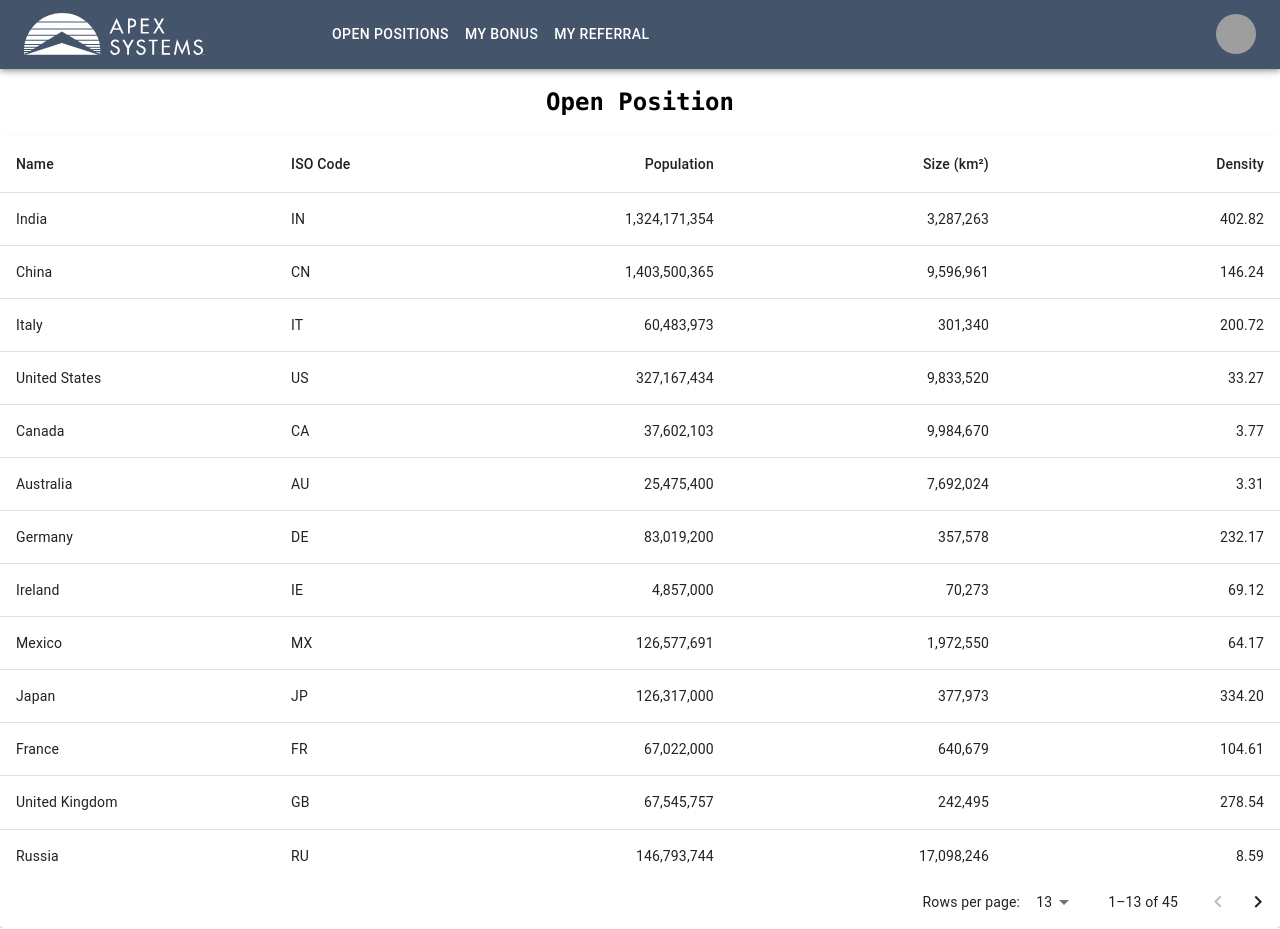
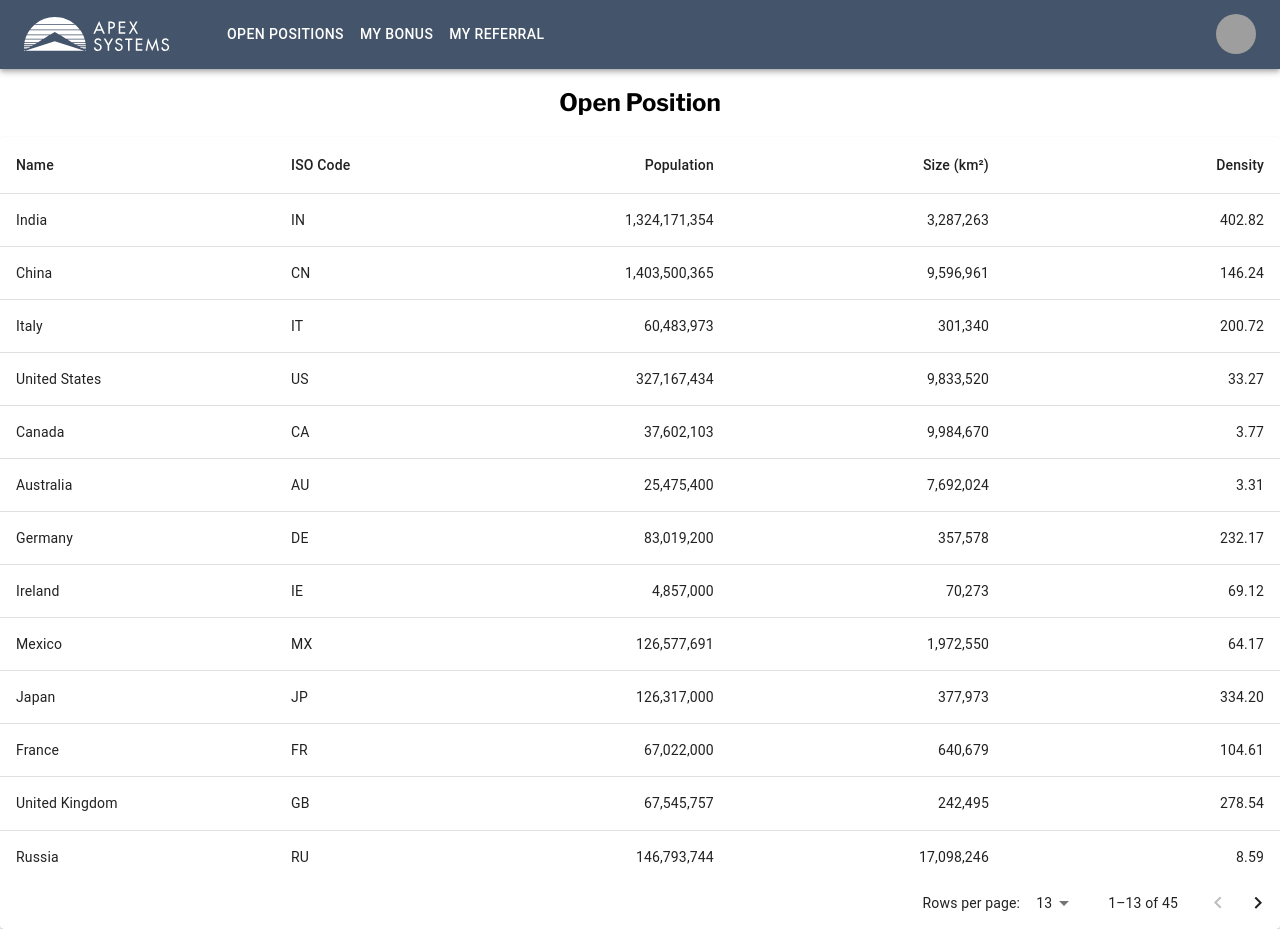
Before and after one commit to AlanMunozN/referral-system, a React (Create React App) app in the folder referral-system/: page /positions in a window 1280 px wide. Built offline with nearby package versions, Linux system fonts and the light colour scheme; grey boxes are pictures that could not be loaded.

Commit message:
fix font family

```diff
--- a/referral-system/src/App.scss
+++ /dev/null
@@ -1,38 +0,0 @@
-.App {
-  text-align: center;
-}
-
-.App-logo {
-  height: 40vmin;
-  pointer-events: none;
-}
-
-@media (prefers-reduced-motion: no-preference) {
-  .App-logo {
-    animation: App-logo-spin infinite 20s linear;
-  }
-}
-
-.App-header {
-  background-color: #282c34;
-  min-height: 100vh;
-  display: flex;
-  flex-direction: column;
-  align-items: center;
-  justify-content: center;
-  font-size: calc(10px + 2vmin);
-  color: white;
-}
-
-.App-link {
-  color: #61dafb;
-}
-
-@keyframes App-logo-spin {
-  from {
-    transform: rotate(0deg);
-  }
-  to {
-    transform: rotate(360deg);
-  }
-}
--- a/referral-system/src/App.tsx
+++ b/referral-system/src/App.tsx
@@ -1,11 +1,10 @@
 import React from 'react';
-import './App.scss';
 import Navbar from "./components/navbar/Navbar";
 
 const App = (props:any) => {
     const {children} = props;
     return (
-        <div className="App">
+        <div>
             <Navbar/>
             {children}
         </div>
--- a/referral-system/src/components/navbar/Navbar.tsx
+++ b/referral-system/src/components/navbar/Navbar.tsx
@@ -55,7 +55,7 @@
         <AppBar position="static">
             <Container className="navbar" maxWidth={false}>
                 <Toolbar disableGutters>
-                    <Box component="div" sx={{display: {xs: 'none', sm: 'none', md: 'block'}}}>
+                    <Box component="div" sx={{display: {xs: 'none', sm: 'none', md: 'flex'}}}>
                         <Link to="/"><img src={logo} className="apex-logo" alt="Apexlogo"/></Link>
                     </Box>
                     <Box sx={{flexGrow: 1, display: {xs: 'flex', md: 'none'}}}>
--- a/referral-system/src/components/navbar/navbar.scss
+++ b/referral-system/src/components/navbar/navbar.scss
@@ -1,7 +1,7 @@
 .apex-logo {
-    width: 60%;
+    width: 75%;
     display: block;
-
+    margin-right: -105px;
 }
 
 .apex-logo-mobile {
--- a/referral-system/src/index.scss
+++ b/referral-system/src/index.scss
@@ -1,8 +1,8 @@
+@import url('https://fonts.googleapis.com/css2?family=Libre+Franklin:ital,wght@0,100;0,200;0,300;0,400;0,500;0,600;0,700;0,800;0,900;1,100;1,200;1,300;1,400;1,500;1,600;1,700;1,800;1,900&display=swap');
+
 body {
   margin: 0;
-  font-family: -apple-system, BlinkMacSystemFont, 'Segoe UI', 'Roboto', 'Oxygen',
-    'Ubuntu', 'Cantarell', 'Fira Sans', 'Droid Sans', 'Helvetica Neue',
-    sans-serif;
+  font-family: 'Libre Franklin', sans-serif;
   -webkit-font-smoothing: antialiased;
   -moz-osx-font-smoothing: grayscale;
 }
--- a/referral-system/src/views/dashboard/Dashboard.scss
+++ b/referral-system/src/views/dashboard/Dashboard.scss
@@ -1,4 +1,3 @@
 .App {
   text-align: center;
-  font-family: "Source Code Pro", Monaco, monospace;
 }
```
